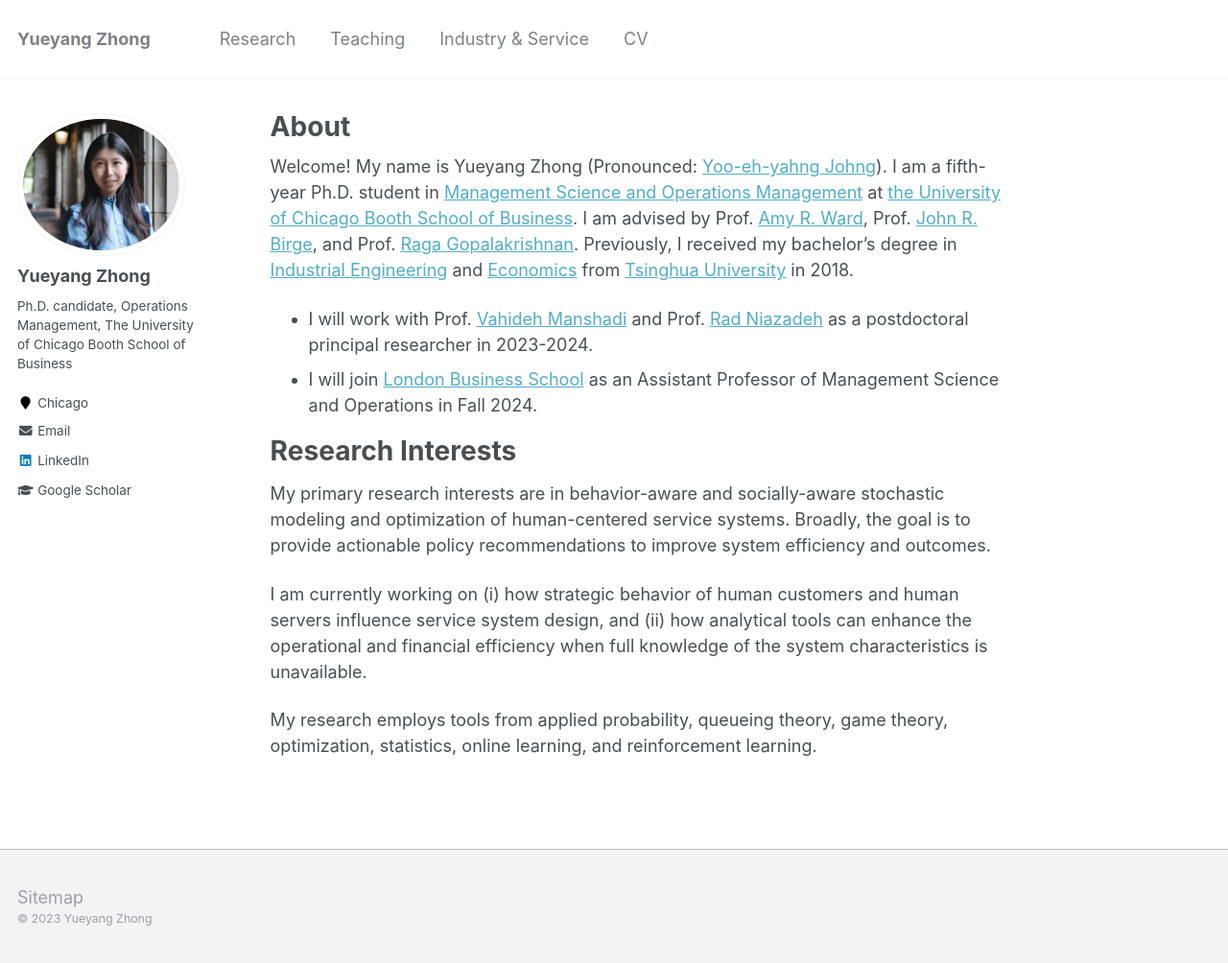
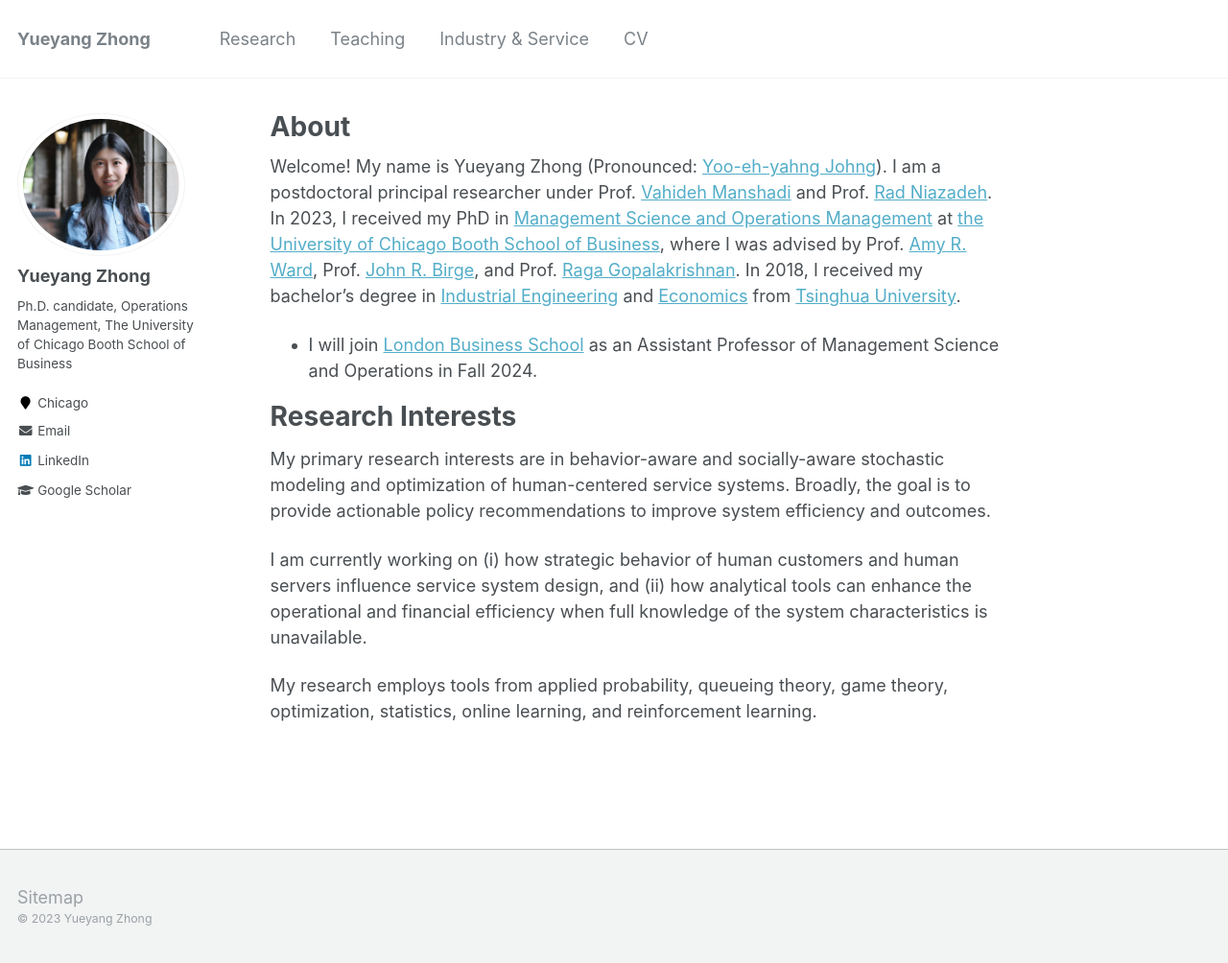
Before and after one commit to alicemengqi/site, a Jekyll site: the page built from _pages/about.md, in a window 1280 px wide and 1004 px high. Shown: the whole window at 96% size. Built offline with Jekyll 4.4.1, drawn with Linux system fonts in a browser that asks for light colours.

Commit message:
Update about.md

```diff
--- a/_pages/about.md
+++ b/_pages/about.md
@@ -8,9 +8,8 @@
   - /about.html
 ---
 
-Welcome! My name is Yueyang Zhong (Pronounced: [Yoo-eh-yahng Johng](https://translate.google.com/?hl=en&tab=TT&sl=en&tl=zh-CN&text=Yueyang%20Zhong&op=translate)). I am a fifth-year Ph.D. student in [Management Science and Operations Management](https://www.chicagobooth.edu/phd/dissertation-areas/management-science-and-operations-management) at [the University of Chicago Booth School of Business](https://www.chicagobooth.edu). I am advised by Prof. [Amy R. Ward](https://www.chicagobooth.edu/faculty/directory/w/amy-ward), Prof. [John R. Birge](https://www.chicagobooth.edu/faculty/directory/b/john-r-birge), and Prof. [Raga Gopalakrishnan](https://smith.queensu.ca/faculty_and_research/faculty_list/gopalakrishnan-raga.php). Previously, I received my bachelor's degree in [Industrial Engineering](https://www.ie.tsinghua.edu.cn/eng) and [Economics](https://www.sem.tsinghua.edu.cn/en) from [Tsinghua University](https://www.tsinghua.edu.cn/en) in 2018.
+Welcome! My name is Yueyang Zhong (Pronounced: [Yoo-eh-yahng Johng](https://translate.google.com/?hl=en&tab=TT&sl=en&tl=zh-CN&text=Yueyang%20Zhong&op=translate)). I am a postdoctoral principal researcher under Prof. [Vahideh Manshadi](https://vahideh-manshadi.com/) and Prof. [Rad Niazadeh](https://faculty.chicagobooth.edu/rad-niazadeh). In 2023, I received my PhD in [Management Science and Operations Management](https://www.chicagobooth.edu/phd/dissertation-areas/management-science-and-operations-management) at [the University of Chicago Booth School of Business](https://www.chicagobooth.edu), where I was advised by Prof. [Amy R. Ward](https://www.chicagobooth.edu/faculty/directory/w/amy-ward), Prof. [John R. Birge](https://www.chicagobooth.edu/faculty/directory/b/john-r-birge), and Prof. [Raga Gopalakrishnan](https://smith.queensu.ca/faculty_and_research/faculty_list/gopalakrishnan-raga.php). In 2018, I received my bachelor's degree in [Industrial Engineering](https://www.ie.tsinghua.edu.cn/eng) and [Economics](https://www.sem.tsinghua.edu.cn/en) from [Tsinghua University](https://www.tsinghua.edu.cn/en).
 
-- I will work with Prof. [Vahideh Manshadi](https://vahideh-manshadi.com/) and Prof. [Rad Niazadeh](https://faculty.chicagobooth.edu/rad-niazadeh) as a postdoctoral principal researcher in 2023-2024.
 - I will join [London Business School](https://www.london.edu/) as an Assistant Professor of Management Science and Operations in Fall 2024.
 
 # Research Interests
```
